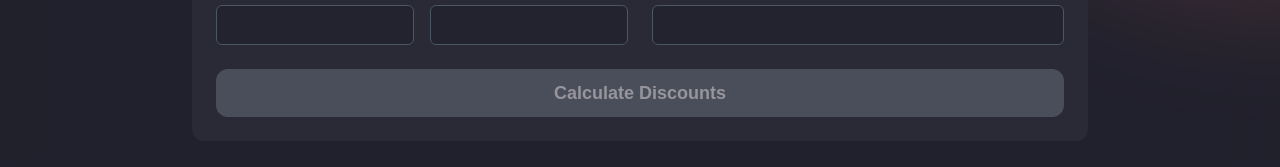
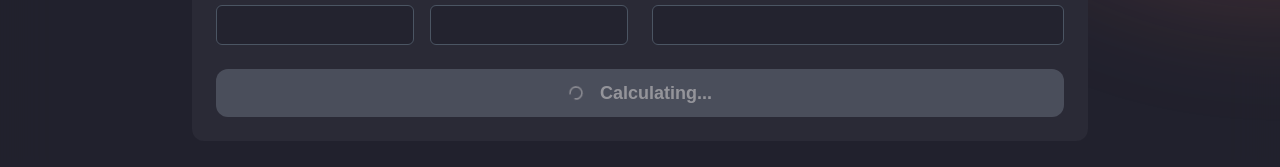
Before and after one commit to lumiotools/contract-data-extraction, a Next.js app in the folder frontend/: page /results in a window 1280 px wide. Shown: the part 498-665 px from the top of the page. Built offline with nearby package versions, Linux system fonts and the light colour scheme.

Commit message:
Fixed Button Loading

```diff
--- a/frontend/app/results/page.jsx
+++ b/frontend/app/results/page.jsx
@@ -281,7 +281,7 @@ export default function ResultsPage() {
                                         disabled={!activateCalculateButton && loading}
                                         className={`w-full ${activateCalculateButton ? `bg-orange-500 hover:bg-orange-600 text-black` : `bg-gray-500 hover:bg-gray-500 text-white cursor-not-allowed`} text-lg font-semibold h-12 rounded-xl`}
                                     >
-                                        {activateCalculateButton && loading ? (
+                                        {loading ? (
                                             <>
                                                 <Loader2 className="w-4 h-4 mr-2 animate-spin" />
                                                 Calculating...
```
